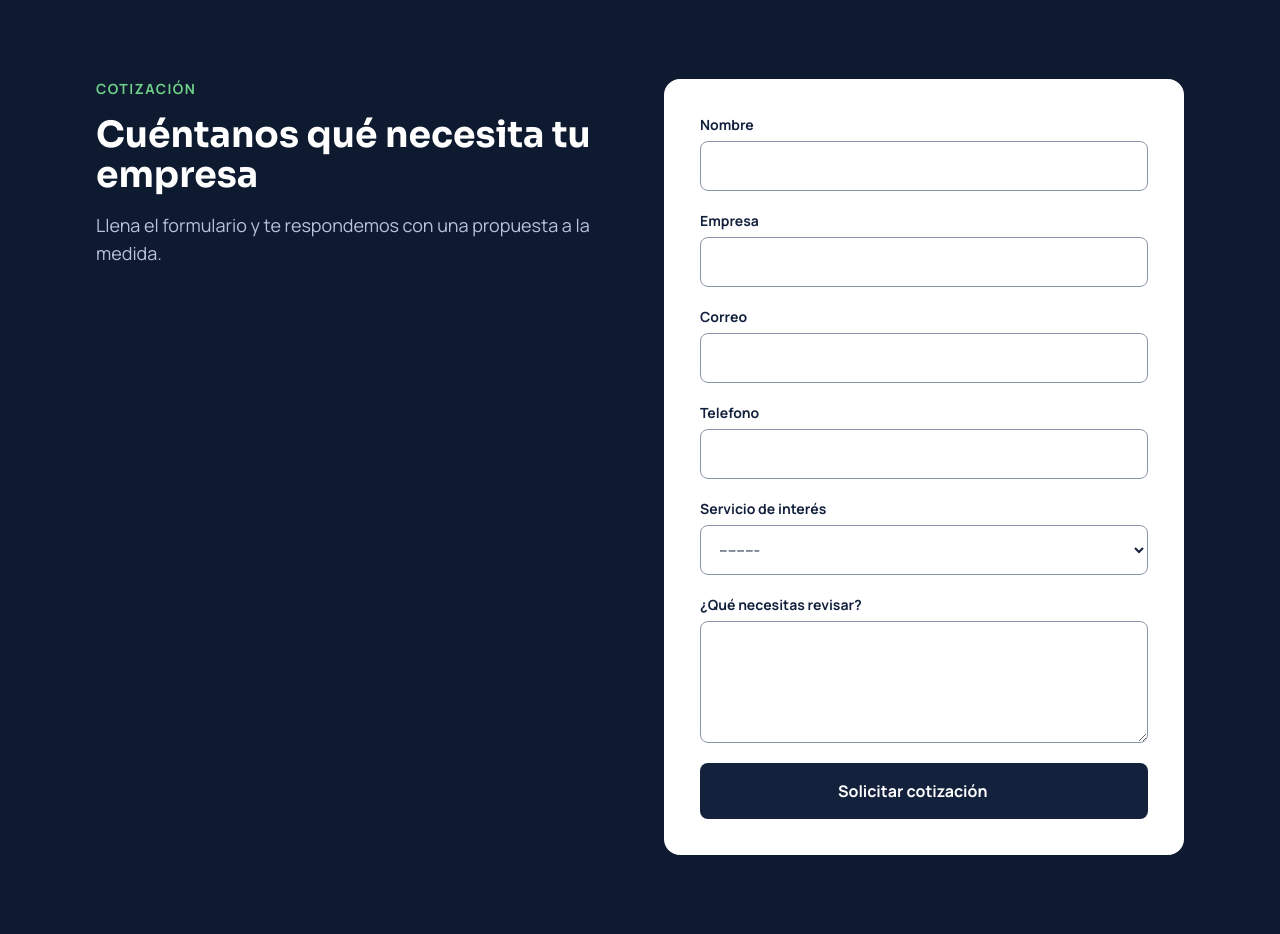
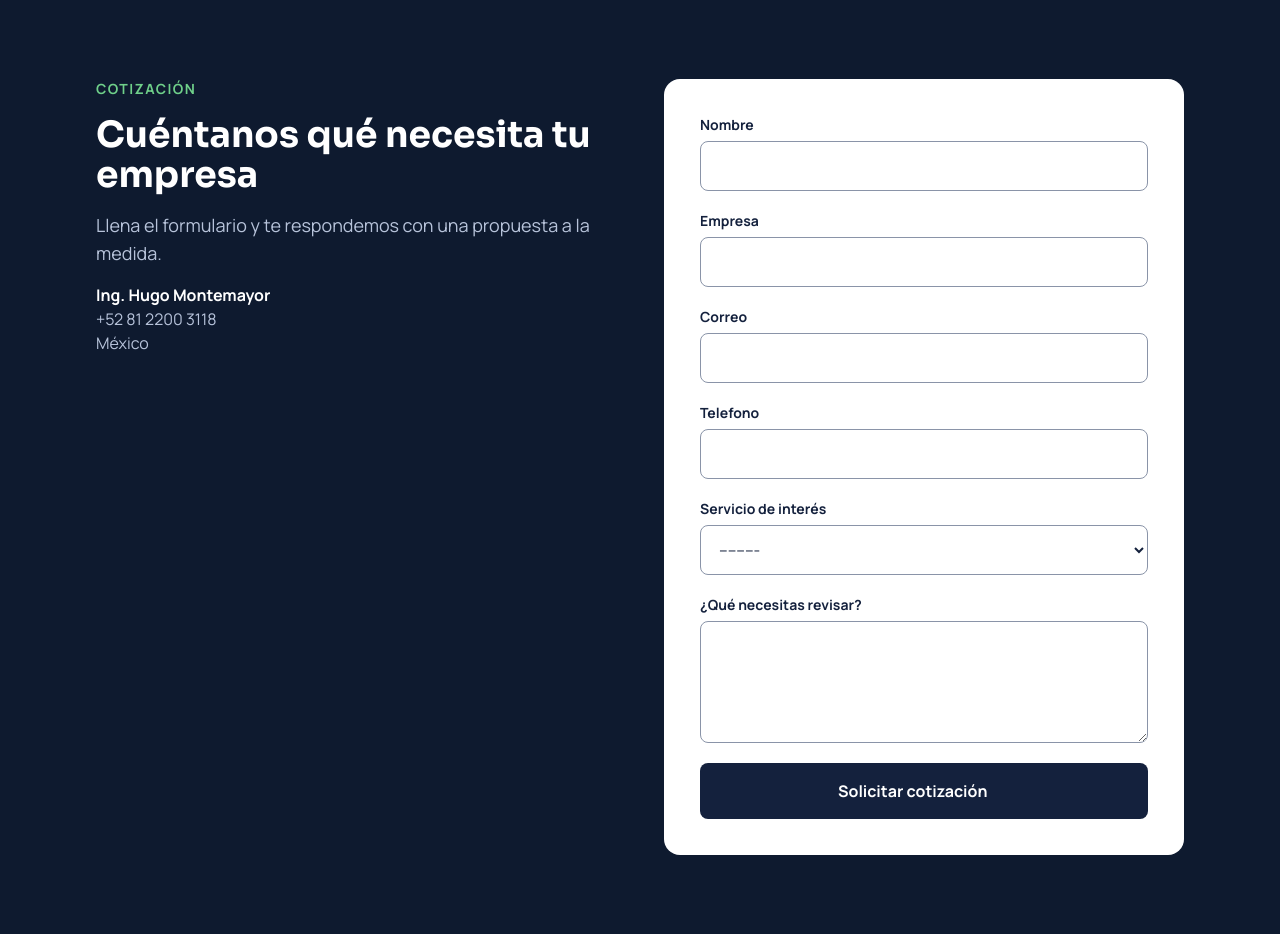
Before and after one commit to AsafSaenz/makeithms, a Django app: page / in a window 1280 px wide. Shown: the part 1558-2492 px from the top of the page. Run offline with Django 5.2, Linux system fonts and the light colour scheme; some libraries are stand-ins or nearby versions.

Commit message:
Agrega contacto de Hugo a la landing
Co-Authored-By: Claude Sonnet 5.5 <noreply@anthropic.com>

```diff
--- a/templates/landing/index.html
+++ b/templates/landing/index.html
@@ -86,7 +86,12 @@
       <p class="text-sm font-bold tracking-widest uppercase text-green-claro">Cotización</p>
       <h2 class="font-titulo font-bold text-3xl sm:text-4xl text-white">Cuéntanos qué necesita tu empresa</h2>
       <p class="text-lg text-[#B7C3DA]">Llena el formulario y te respondemos con una propuesta a la medida.</p>
-      {# TODO: datos de contacto reales de Hugo #}
+      <div class="text-[#B7C3DA]">
+        <p class="font-bold text-white">Ing. Hugo Montemayor</p>
+        <p><a href="tel:+528122003118" class="hover:text-white">+52 81 2200 3118</a></p>
+        <p>México</p>
+      </div>
+      {# TODO: agregar el correo de Hugo cuando lo confirme #}
     </div>
     <div class="bg-white text-marino rounded-2xl p-6 sm:p-9">
       {% include "landing/_form_cotizacion.html" %}
```
